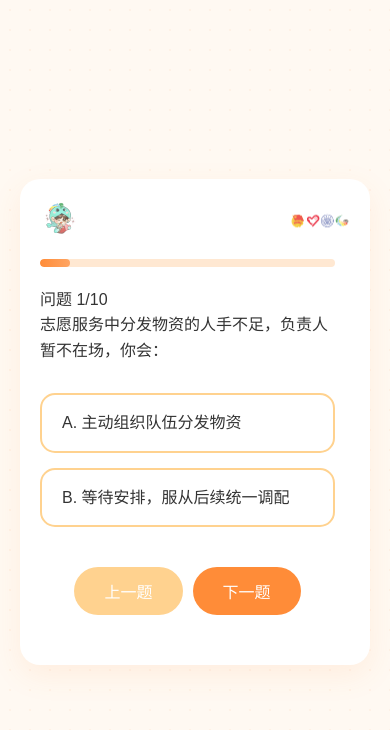
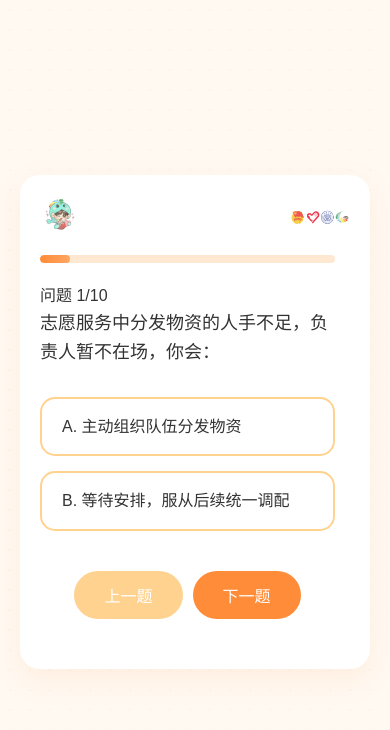
Before and after one commit to MoonlightAFar/CQU_VolunteerTest, a plain HTML site: page index.html in a window 390 px wide. Both pictures are taken after a click on the button "开始测评". Drawn offline with nearby package versions, Linux system fonts and the light colour scheme.

Commit message:
1.3.1 手机端题目字号调整

```diff
--- a/index.html
+++ b/index.html
@@ -791,7 +791,7 @@
 
         @media (max-width: 480px) {
             .question {
-                font-size: 16px; /* 手机设备上的题目字号 */
+                font-size: 18px; /* 手机设备上的题目字号 */
             }
             .human-image {
                 height: 50%;     /* 在手机上调整高度 */
```
